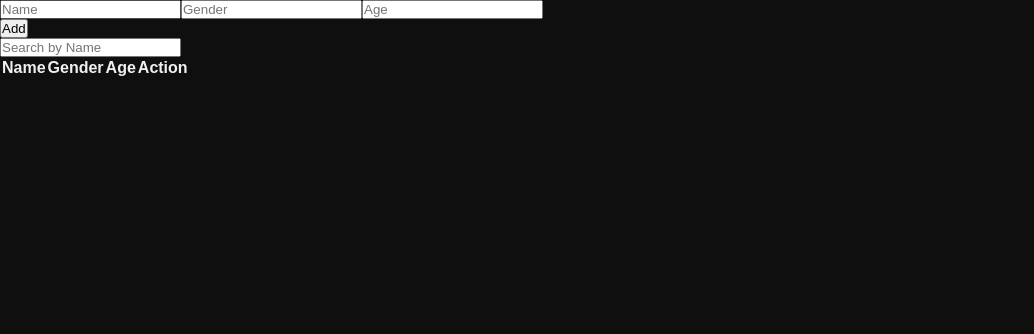
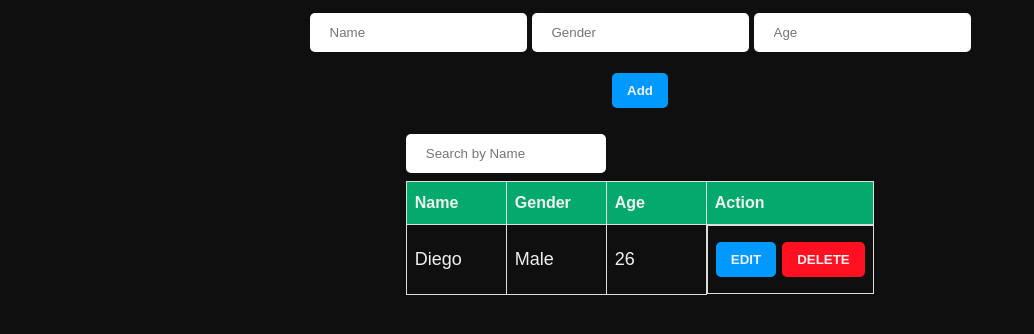
Before and after one commit to diego-teileche/data-table-crud-search-pagination, a React (Vite) app: page / in a window 1280 px wide. Shown: the top 334 px of the page, without its empty margins (0-1034 px from the left). Built offline with nearby package versions, Linux system fonts and the light colour scheme; a web font is replaced by a local one.

Commit message:
Inputs, button and table styles added

```diff
--- a/src/App.css
+++ b/src/App.css
@@ -11,3 +11,143 @@ body {
   background: #0f0f0f;
   color: #f0f0f0;
 }
+
+.App {
+  text-align: center;
+}
+
+.container {
+  display: flex;
+  flex-direction: column;
+  align-items: center;
+  padding: 5px;
+  gap: 10px;
+}
+
+.add-container {
+  display: flex;
+  align-items: center;
+  flex-direction: column;
+  gap: 5px;
+}
+
+.info-container {
+  display: flex;
+  flex-wrap: wrap;
+  justify-content: center;
+  gap: 5px;
+}
+
+input[type="text"], button {
+  appearance: none;
+  outline: none;
+  border: 0;
+  padding: 12px 20px;
+  margin: 8px 0;
+  border-radius: 5px;
+}
+
+button {
+  font-weight: 600;
+  padding: 10px 15px;
+  cursor: pointer;
+}
+
+.add {
+  background: #09f;
+  color: #f0f0f0;
+}
+
+.add:hover {
+  background-color: #18e;
+}
+
+.search-input {
+  width: 200px;
+}
+
+.search-table-container {
+  display: flex;
+  flex-direction: column;
+  justify-content: flex-start;
+}
+
+table {
+  border-collapse: collapse;
+}
+
+table td, table th {
+  border: 1px solid #ddd;
+  padding: 8px;
+  max-width: 350px;
+  word-wrap: break-word;
+  text-align: left;
+  color: #f0f0f0;
+}
+
+table td {
+  font-size: 18px;
+  font-weight: 400;
+}
+
+table tr:hover {
+  background-color: #3f3f3f;
+}
+
+tr th {
+  min-width: 100px;
+}
+
+table th {
+  padding-top: 12px;
+  padding-bottom: 12px;
+  text-align: left;
+  background-color: #04aa6d;
+  color: #f0f0f0;
+  font-weight: 600;
+}
+
+.actions {
+  display: flex;
+  justify-content: center;
+  gap: 6px;
+}
+
+.edit {
+  background-color: #09f;
+  color: #f0f0f0;
+  text-transform: uppercase;
+}
+
+.edit:hover {
+  background-color: #18e;
+}
+
+.delete {
+  background-color: #f12;
+  color: #f0f0f0;
+  text-transform: uppercase;
+}
+
+.delete:hover {
+  background-color: #e34;
+}
+
+@media only screen and (max-width: 600px) {
+  tr th {
+    min-width: unset;
+  }
+
+  table td {
+    font-size: 14px;
+  }
+
+  .actions {
+    flex-wrap: wrap;
+    gap: 2px;
+  }
+
+  button {
+    margin: 3px 0;
+  }
+}
--- a/src/App.tsx
+++ b/src/App.tsx
@@ -3,9 +3,9 @@ import "./App.css"
 
 function App() {
 	return (
-		<>
+		<div className="App">
 			<DataTable />
-		</>
+		</div>
 	)
 }
 
--- a/src/DataTable.tsx
+++ b/src/DataTable.tsx
@@ -50,7 +50,17 @@ const DataTable = () => {
 						</tr>
 					</thead>
 
-					<tbody></tbody>
+					<tbody>
+						<tr>
+							<td>Diego</td>
+							<td>Male</td>
+							<td>26</td>
+							<td className="actions">
+								<button className="edit">Edit</button>
+								<button className="delete">Delete</button>
+							</td>
+						</tr>
+					</tbody>
 				</table>
 
 				<div className="pagination"></div>
```
